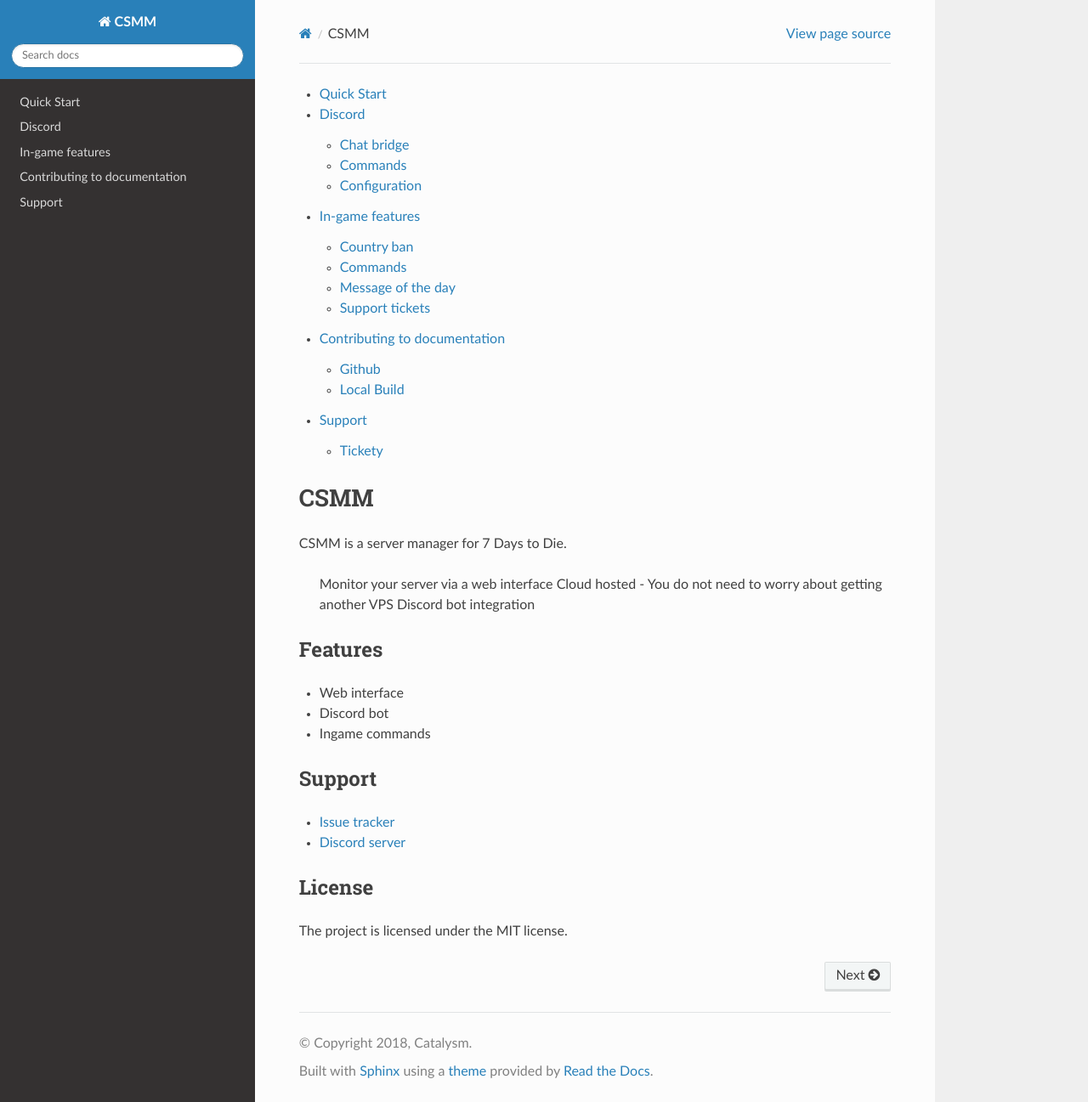
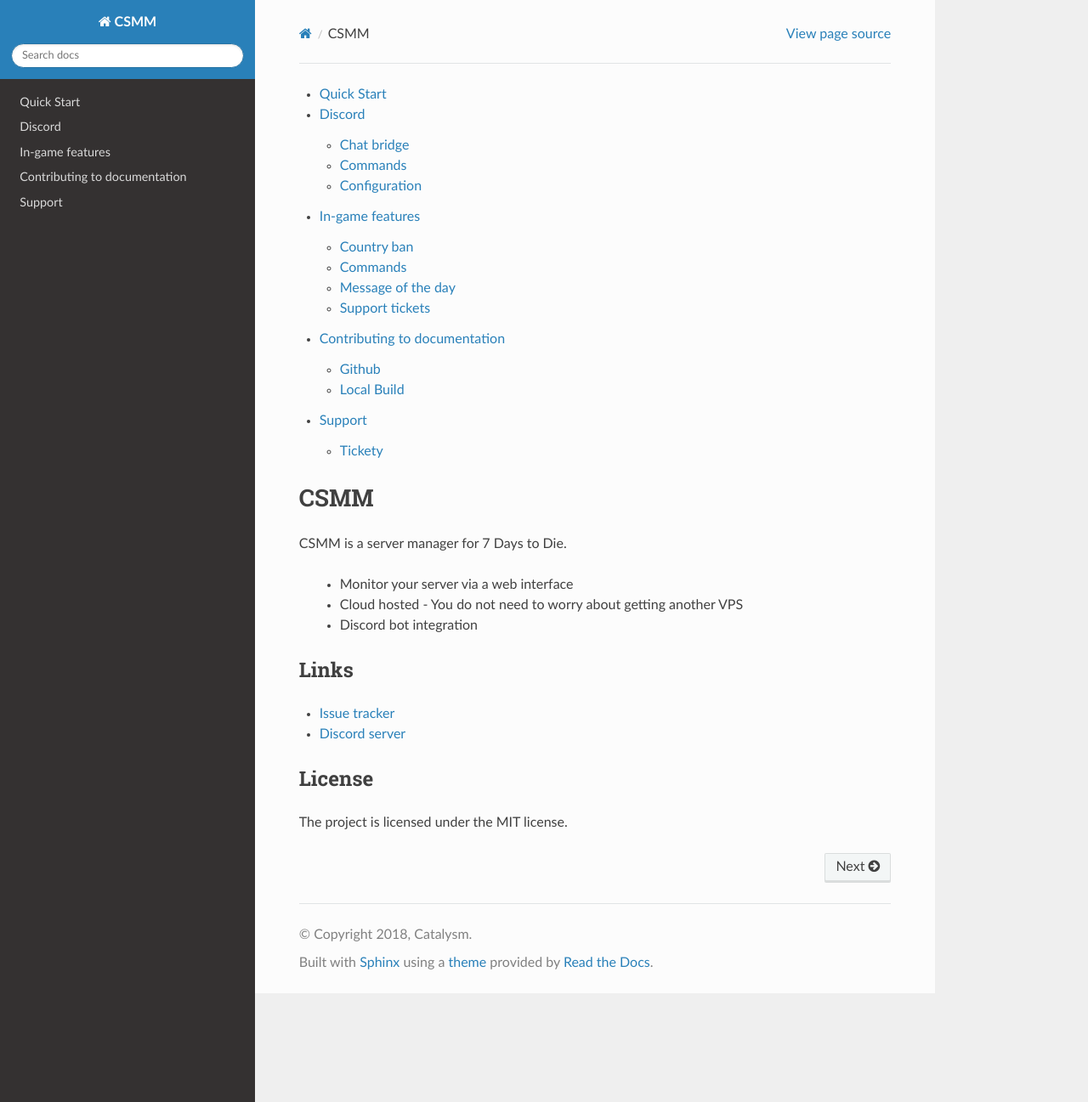
Before and after one commit to niekcandaele/CSMM-russian, a Sphinx documentation site: the page built from docs/index.rst, in a window 1280 px wide and 1297 px high. Shown: the whole window at 85% size. Built offline with Sphinx 7.4.7 and the Read the Docs theme 2.0.0, drawn with Linux system fonts in a browser that asks for light colours; pages that are not in the unit, such as notebooks, are missing from menus.

Commit message:
Fix index summation

```diff
--- a/docs/index.rst
+++ b/docs/index.rst
@@ -13,23 +13,13 @@
 
 CSMM is a server manager for 7 Days to Die.
 
-    Monitor your server via  a web interface
-    Cloud hosted - You do not need to worry about getting another VPS
-    Discord bot integration
-
-Features
---------
-
-- Web interface
-- Discord bot
-- Ingame commands
+    - Monitor your server via  a web interface
+    - Cloud hosted - You do not need to worry about getting another VPS
+    - Discord bot integration
 
 
-
-Support
+Links
 -------
-
-
 
 - `Issue tracker <https://github.com/niekcandaele/CSMM-issues>`_
 - `Discord server <https://discordapp.com/invite/kuDJG6e>`_
```
Also changed, not shown: 6 other files.
